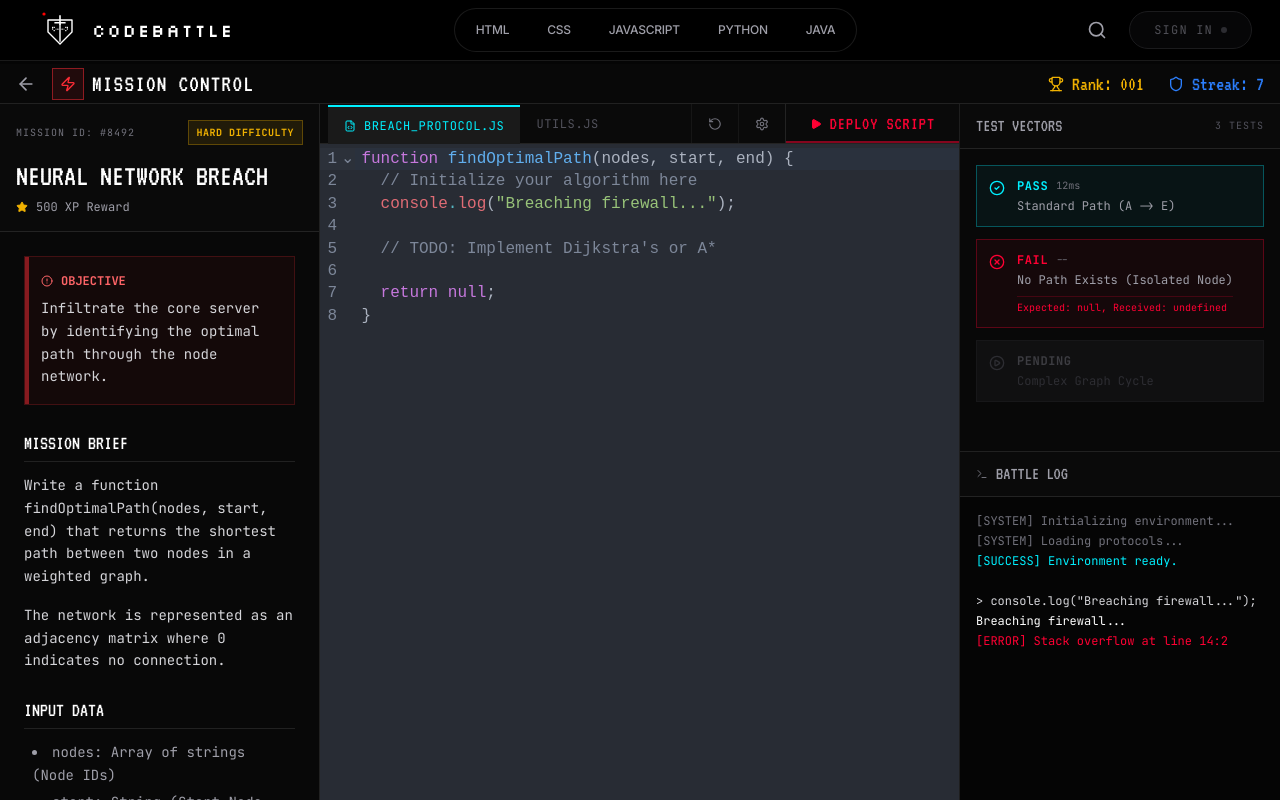
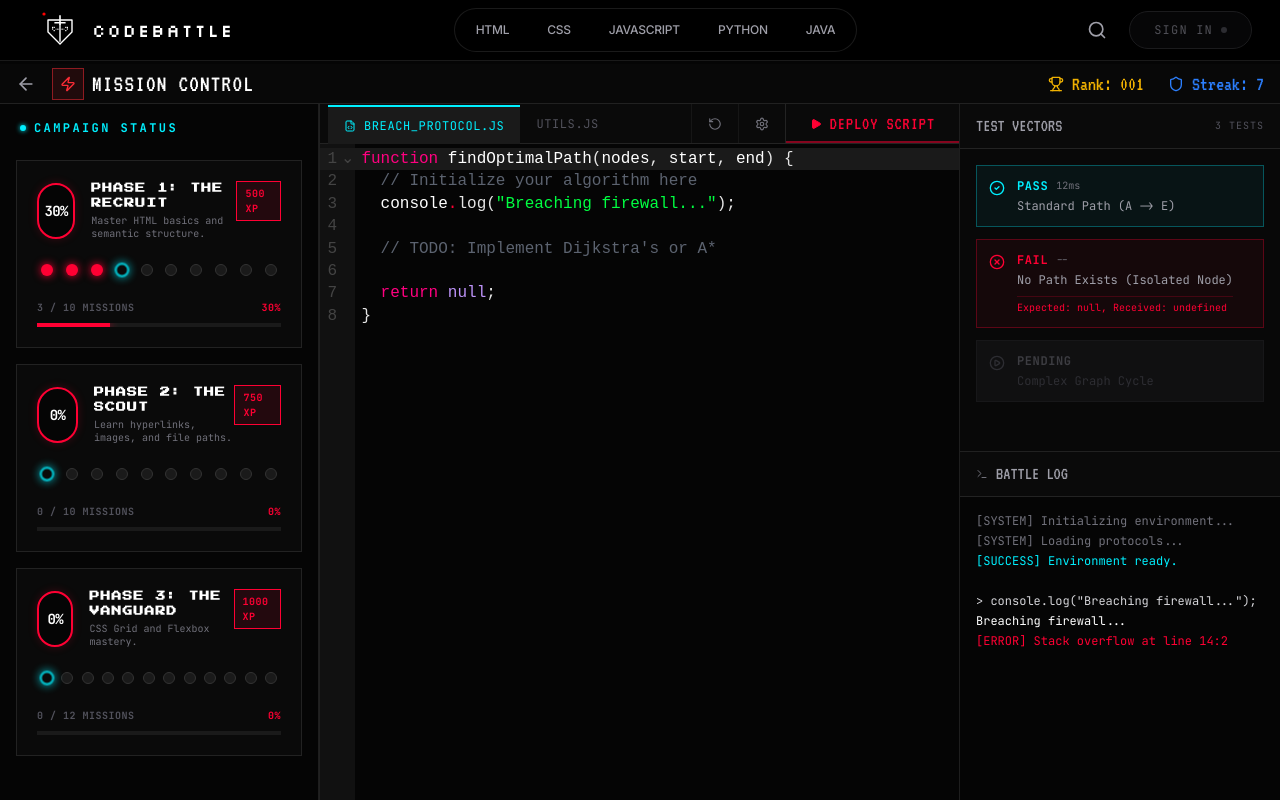
Before and after one commit to sumitkumards07/CodeBattel, a Next.js app: page /battle in a window 1280 px wide. Built offline with nearby package versions, Linux system fonts and the light colour scheme.

Commit message:
Implement Curriculum Sidebar with Cyberpunk Mission Cards

```diff
--- a/app/battle/page.tsx
+++ b/app/battle/page.tsx
@@ -1,13 +1,13 @@
 import React from "react";
 import BattleLayout from "@/components/battle/BattleLayout";
-import MissionPanel from "@/components/battle/MissionPanel";
 import EditorPanel from "@/components/battle/EditorPanel";
 import ConsolePanel from "@/components/battle/ConsolePanel";
+import CurriculumSidebar from "@/components/battle/CurriculumSidebar";
 
 export default function BattlePage() {
     return (
         <BattleLayout
-            leftPanel={<MissionPanel />}
+            leftPanel={<CurriculumSidebar />}
             centerPanel={<EditorPanel />}
             rightPanel={<ConsolePanel />}
         />
--- /dev/null
+++ b/components/battle/CurriculumSidebar.tsx
@@ -0,0 +1,121 @@
+import React from 'react';
+
+interface MissionCardProps {
+    title: string;
+    description: string;
+    xpReward: string;
+    totalTasks?: number;
+    completedTasks?: number;
+}
+
+const MissionCard = ({
+    title,
+    description,
+    xpReward,
+    totalTasks = 10,
+    completedTasks = 1
+}: MissionCardProps) => {
+    // Calculate percentage for the top circle and bottom bar
+    const progressPercent = Math.round((completedTasks / totalTasks) * 100);
+
+    return (
+        <div className="bg-[#0a0a0a] border border-[#222] hover:border-[#FF0033]/50 transition-colors rounded-none p-5 mb-4 font-mono w-full max-w-md relative group">
+
+            {/* Decorative Corner */}
+            <div className="absolute top-0 right-0 w-2 h-2 border-t border-r border-[#FF0033] opacity-0 group-hover:opacity-100 transition-opacity"></div>
+            <div className="absolute bottom-0 left-0 w-2 h-2 border-b border-l border-[#FF0033] opacity-0 group-hover:opacity-100 transition-opacity"></div>
+
+            {/* HEADER: Progress Circle, Title, and XP Badge */}
+            <div className="flex justify-between items-start mb-4">
+                <div className="flex gap-4 items-center">
+                    {/* Big Progress Circle */}
+                    <div className="w-14 h-14 rounded-full border-2 border-[#FF0033] flex items-center justify-center shadow-[0_0_10px_rgba(255,0,51,0.2)] bg-[#050505]">
+                        <span className="text-white font-bold text-sm tracking-tighter">{progressPercent}%</span>
+                    </div>
+                    <div>
+                        <h3 className="text-white text-xs font-bold uppercase tracking-widest text-[#00F0FF] mb-1" style={{ fontFamily: "'Press Start 2P', monospace", fontSize: '10px', lineHeight: '1.5' }}>
+                            {title}
+                        </h3>
+                        <p className="text-zinc-500 text-[10px] leading-tight max-w-[160px]">{description}</p>
+                    </div>
+                </div>
+
+                {/* XP Badge */}
+                <div className="border border-[#FF0033] text-[#FF0033] px-2 py-1 text-[10px] bg-[#FF0033]/10 font-bold tracking-wider">
+                    {xpReward} XP
+                </div>
+            </div>
+
+            {/* THE TASK CIRCLES */}
+            <div className="flex justify-between items-center my-6 px-1 gap-1">
+                {Array.from({ length: totalTasks }).map((_, index) => {
+                    // Determine the state of each circle
+                    const isCompleted = index < completedTasks;
+                    const isCurrent = index === completedTasks;
+
+                    return (
+                        <div
+                            key={index}
+                            className={`w-3 h-3 rounded-full transition-all duration-300 ${isCompleted
+                                    ? 'bg-[#FF0033] shadow-[0_0_8px_#FF0033]' // Neon Red for completed
+                                    : isCurrent
+                                        ? 'bg-transparent border-2 border-[#00F0FF] shadow-[0_0_8px_#00F0FF] scale-125 animate-pulse' // Cyber Blue pulsing for current task
+                                        : 'bg-[#1a1a1a] border border-[#333]' // Dark grey for locked
+                                }`}
+                        />
+                    );
+                })}
+            </div>
+
+            {/* FOOTER: Text Progress and Line Bar */}
+            <div className="mt-2">
+                <div className="flex justify-between text-[10px] text-zinc-600 mb-2 font-bold uppercase tracking-wider">
+                    <span>{completedTasks} / {totalTasks} MISSIONS</span>
+                    <span className="text-[#FF0033]">{progressPercent}%</span>
+                </div>
+                {/* Progress Bar Track */}
+                <div className="w-full h-1 bg-[#1a1a1a] overflow-hidden">
+                    {/* Progress Bar Fill */}
+                    <div
+                        className="h-full bg-[#FF0033] shadow-[0_0_10px_#FF0033]"
+                        style={{ width: `${progressPercent}%` }}
+                    />
+                </div>
+            </div>
+
+        </div>
+    );
+};
+
+export default function CurriculumSidebar() {
+    return (
+        <div className="bg-[#050505] h-full p-4 overflow-y-auto border-r border-white/10">
+            <div className="mb-6 flex items-center gap-2 px-1">
+                <div className="w-1.5 h-1.5 bg-[#00F0FF] rounded-full shadow-[0_0_5px_#00F0FF]"></div>
+                <h2 className="text-[#00F0FF] text-xs font-bold uppercase tracking-[0.2em]">Campaign Status</h2>
+            </div>
+
+            <MissionCard
+                title="PHASE 1: THE RECRUIT"
+                description="Master HTML basics and semantic structure."
+                xpReward="500"
+                totalTasks={10}
+                completedTasks={3}
+            />
+            <MissionCard
+                title="PHASE 2: THE SCOUT"
+                description="Learn hyperlinks, images, and file paths."
+                xpReward="750"
+                totalTasks={10}
+                completedTasks={0}
+            />
+            <MissionCard
+                title="PHASE 3: THE VANGUARD"
+                description="CSS Grid and Flexbox mastery."
+                xpReward="1000"
+                totalTasks={12}
+                completedTasks={0}
+            />
+        </div>
+    );
+}
--- /dev/null
+++ b/components/battle/CyberpunkTheme.ts
@@ -0,0 +1,33 @@
+import { createTheme } from "@uiw/codemirror-themes";
+import { tags as t } from "@lezer/highlight";
+
+export const cyberpunkTheme = createTheme({
+    theme: "dark",
+    settings: {
+        background: "#050505",
+        backgroundImage: "",
+        foreground: "#e5e5e5",
+        caret: "#00F0FF",
+        selection: "#00F0FF33",
+        selectionMatch: "#00F0FF33",
+        lineHighlight: "#1a1a1a",
+        gutterBackground: "#111111",
+        gutterForeground: "#444444",
+    },
+    styles: [
+        { tag: t.comment, color: "#5c6370" },
+        { tag: t.variableName, color: "#ffffff" },
+        { tag: [t.string, t.special(t.brace)], color: "#00ff41" }, // Neon Green for strings
+        { tag: t.number, color: "#bd93f9" },
+        { tag: t.bool, color: "#bd93f9" },
+        { tag: t.null, color: "#bd93f9" },
+        { tag: t.keyword, color: "#ff0080" }, // Hot Pink for keywords
+        { tag: t.operator, color: "#ff0033" }, // Neon Red for operators
+        { tag: t.className, color: "#00F0FF" }, // Neon Blue for classes
+        { tag: t.definition(t.typeName), color: "#00F0FF" },
+        { tag: t.typeName, color: "#00F0FF" },
+        { tag: t.angleBracket, color: "#5c6370" },
+        { tag: t.tagName, color: "#ff0080" },
+        { tag: t.attributeName, color: "#00ff41" },
+    ],
+});
--- a/components/battle/EditorPanel.tsx
+++ b/components/battle/EditorPanel.tsx
@@ -3,7 +3,7 @@
 import React, { useState } from "react";
 import CodeMirror from "@uiw/react-codemirror";
 import { javascript } from "@codemirror/lang-javascript";
-import { oneDark } from "@codemirror/theme-one-dark";
+import { cyberpunkTheme } from "./CyberpunkTheme";
 import { Play, RotateCcw, Settings, FileCode } from "lucide-react";
 
 export default function EditorPanel() {
@@ -53,7 +53,7 @@ export default function EditorPanel() {
                 <CodeMirror
                     value={code}
                     height="100%"
-                    theme={oneDark} // Temporarily keep oneDark, will add custom theme if user insists on specific JSON
+                    theme={cyberpunkTheme}
                     extensions={[javascript({ jsx: true })]}
                     onChange={(value) => setCode(value)}
                     className="absolute inset-0 text-base font-mono"
--- a/package.json
+++ b/package.json
@@ -13,6 +13,8 @@
     "@codemirror/lang-python": "^6.2.1",
     "@codemirror/theme-one-dark": "^6.1.3",
     "@codesandbox/sandpack-react": "^2.20.0",
+    "@lezer/highlight": "^1.2.3",
+    "@uiw/codemirror-themes": "^4.25.4",
     "@uiw/react-codemirror": "^4.25.4",
     "clsx": "^2.1.1",
     "framer-motion": "^12.34.2",
```
Also changed, not shown: 1 other file (tests, documents, lock files or other folders).
